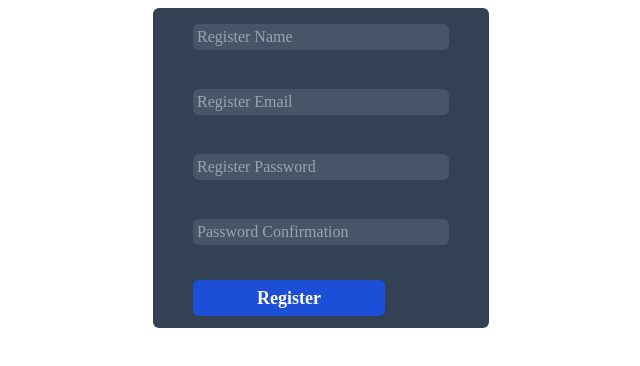
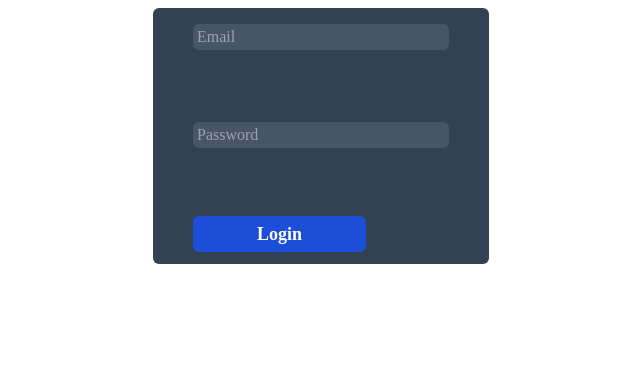
Before and after one commit to fernandooliveiralima/meu_curso_udemy_front_end, a Nuxt app: page / in a window 1280 px wide. Shown: the top 366 px of the page, without its empty margins (319-959 px from the left). Built offline with nearby package versions, Linux system fonts and the light colour scheme.

Commit message:
store auth methods

```diff
--- a/app.vue
+++ b/app.vue
@@ -1,13 +1,12 @@
 <script setup lang="ts">
-
-
-
+  import RegisterFormC from '@/components/auth/RegisterFormC.vue';
+  import LoginFormC from '@/components/auth/LoginFormC.vue';
 </script>
-
 
 <template>
   <div>
-    <RegisterFormC/>
+    <!-- <RegisterFormC/> -->
+    <LoginFormC/>
   </div>
 </template>
 
@@ -16,12 +15,4 @@
 @tailwind base;
 @tailwind components;
 @tailwind utilities;
-
-
-@layer components{
-  button{
-    @apply bg-green-800;
-  }
-}
-
 </style>
--- /dev/null
+++ b/components/auth/LoginFormC.vue
@@ -0,0 +1,112 @@
+<script setup lang="ts">
+import type {UserLogin} from '@/types/auth/loginType';
+
+import {useAuthStore} from '@/stores/auth/authStore';
+const authStoreInstance = useAuthStore();
+
+const formLogin = reactive<UserLogin>({
+  email:'',
+  password:''
+});
+
+const submitLogin = async ()=>{
+  await authStoreInstance.login(formLogin);
+
+  formLogin.email = '';
+  formLogin.password = '';
+}
+</script>
+
+
+<template>
+  <div>
+
+    <section class="form-container">
+      <form @submit.prevent="submitLogin">
+
+        <div class="form-inputs">
+          <input
+          type="email"
+          name="email"
+          id="email"
+          placeholder="Email"
+          v-model="formLogin.email"/>
+        </div>
+
+        <div class="form-inputs">
+          <input
+          type="password"
+          name="password"
+          id="password"
+          placeholder="Password"
+          v-model="formLogin.password"/>
+        </div>
+
+        <button type="submit">Login</button>
+      </form>
+    </section>
+
+  </div>
+</template>
+
+
+<style scoped>
+@tailwind base;
+@tailwind components;
+@tailwind utilities;
+
+@layer components {
+    .form-container {
+        @apply h-full flex flex-col items-center justify-center;
+    }
+
+    form{
+        @apply
+        bg-slate-700
+        h-64
+        flex
+        flex-col
+        items-start
+        justify-between
+        px-10
+        py-3
+        rounded-md;
+    }
+    .form-inputs{
+        @apply
+        flex
+        flex-col;
+    }
+    .form-inputs > label{
+        @apply
+        text-white
+        text-lg
+        font-semibold;
+    }
+    .form-inputs > input{
+        @apply
+        w-64
+        bg-slate-600
+        p-1
+        outline-none
+        rounded-md
+        mt-1;
+    }
+    form > button{
+        @apply
+        bg-blue-700
+        px-16
+        py-1
+        rounded-md
+        font-semibold
+        text-white
+        text-lg;
+    }
+}
+
+@layer utilities{
+    .form-inputs>input{
+        @apply placeholder:text-gray-400;
+    }
+}
+</style>
--- a/components/RegisterFormC.vue
+++ b/components/auth/RegisterFormC.vue
@@ -19,7 +19,7 @@
     formRegister.password = ''
     formRegister.password_confirmation = ''
 
-    console.log(formRegister);
+
   };
 </script>
 
--- a/stores/auth/authStore.ts
+++ b/stores/auth/authStore.ts
@@ -1,26 +1,57 @@
 import {defineStore} from 'pinia';
-import {useCookie} from '#app';
+import {useCookie, useRouter} from '#app';
+
 import type {UserRegister} from '@/types/auth/registerType';
+import type {UserLogin} from '@/types/auth/loginType';
+import type {User, Token, LoginResponse} from '@/types/auth/responseLogin';
 
 export const useAuthStore = defineStore('authStore', ()=>{
 
-  let user = ref( useCookie('user', {maxAge: 60*60*24*7 } ) ); //expiração em 7 dias
-  let token = ref( useCookie('token', {maxAge: 60*60*24*7 } )); //expiração em 7 dias
+  // Inicialize 'user' e 'token' com os tipos corretos
+  let user = ref<User | null>(null);
+  let token = ref<string | null>(null);
+
+  const userCookie = useCookie<User | null>('user', { maxAge: 60 * 60 * 24 * 7 });
+  const tokenCookie = useCookie<string | null>('token', { maxAge: 60 * 60 * 24 * 7 });
+
+  const router = useRouter();
 
   const register = async (userRegister: UserRegister)=>{
     try {
-      const response: any = await $fetch('http://localhost:8000/api/register', {
+      const response: LoginResponse = await $fetch('http://localhost:8000/api/register', {
         method:'POST',
         body:userRegister
       })
 
-      user.value = response
-      console.log('User ->', user.value);
+      user.value = response.user
+      console.log('Response ->', response);
 
     } catch (error) {
       console.log('error ->', error)
     }
   };
 
-  return {user, register};
+  const login = async (userLogin: UserLogin)=>{
+    try {
+      const response: LoginResponse = await $fetch('http://localhost:8000/api/login', {
+        method:'POST',
+        body: userLogin
+      });
+
+      // Atribua 'user' e 'token' corretamente e salve-os nos cookies
+      user.value = response.user;
+      token.value = response.token.plainTextToken;
+
+      userCookie.value = response.user;
+      tokenCookie.value = response.token.plainTextToken;
+
+      console.log('Login Response ->', response);
+      /* router.push('/dashboard'); */
+
+    } catch (error) {
+      console.log(error);
+    }
+  };
+
+  return {user, register, login};
 });
--- /dev/null
+++ b/types/auth/loginType.ts
@@ -0,0 +1,4 @@
+export type UserLogin = {
+  email: string;
+  password: string;
+}
--- /dev/null
+++ b/types/auth/responseLogin.ts
@@ -0,0 +1,26 @@
+export type User = {
+  id: number;
+  name: string;
+  email: string;
+  email_verified_at: string | null;
+  created_at: string;
+  updated_at: string;
+};
+
+export type Token = {
+  accessToken: string;
+  abilities: string[];
+  created_at: string;
+  expires_at: string | null;
+  id: number;
+  name: string;
+  tokenable_id: number;
+  tokenable_type: string;
+  updated_at: string;
+  plainTextToken: string;
+}
+
+export type LoginResponse = {
+  user: User;
+  token: Token;
+}
```
